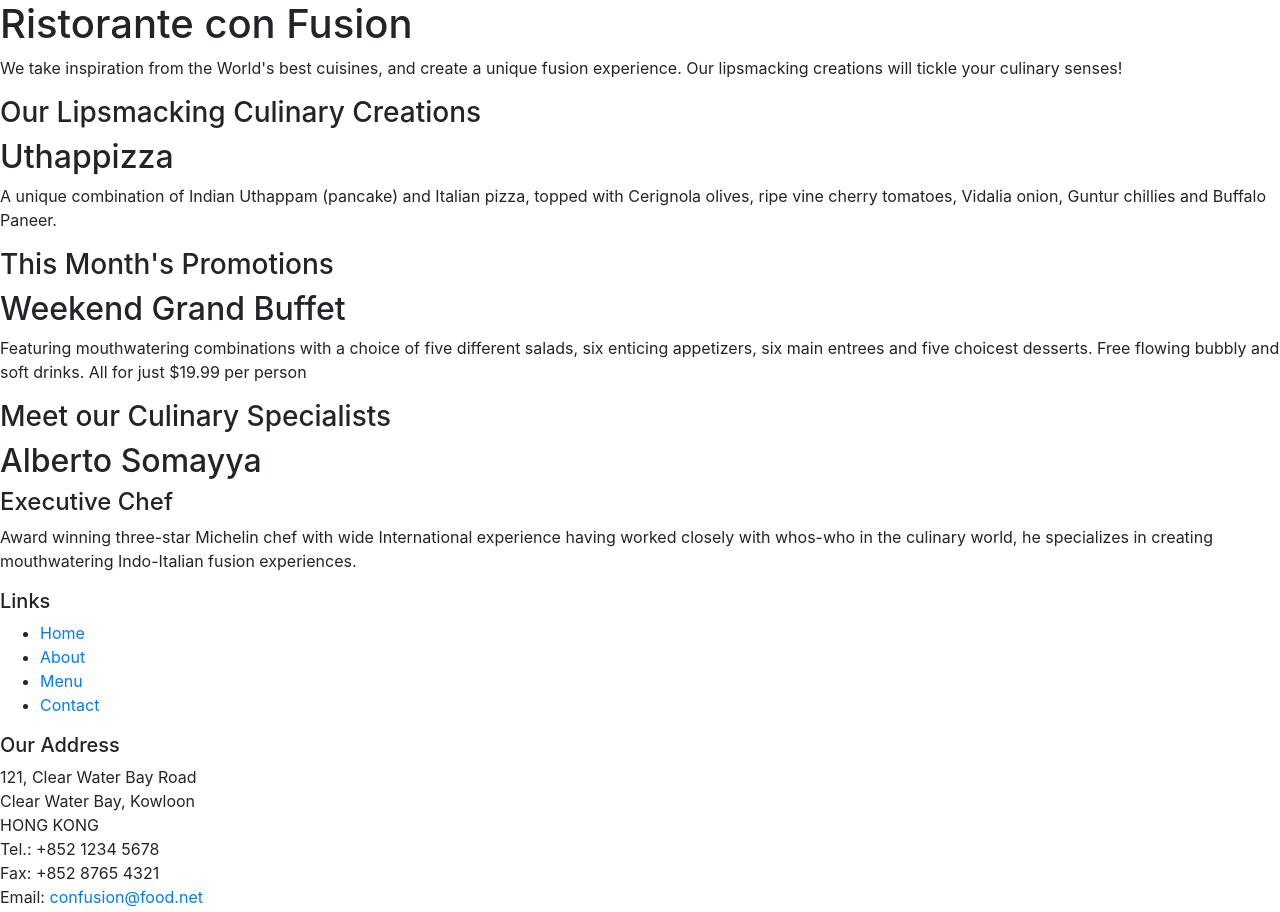
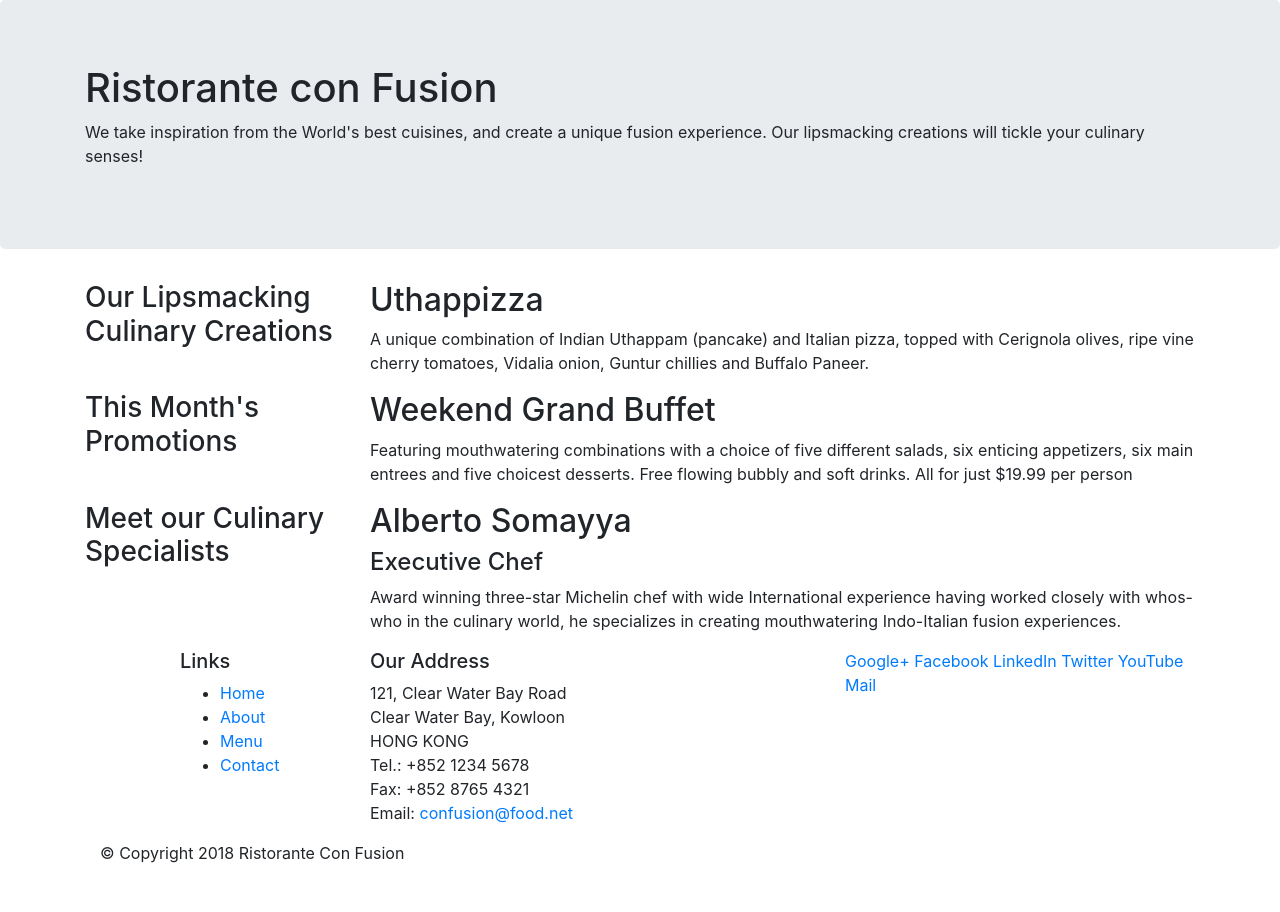
Before and after one commit to Rajesh0901-sudo/Bootstrap-learning-, a website: page index.html in a window 1280 px wide. Shown: the top 912 px of the page. After the commit the page ends 881 px from the top, so only its background shows below. Drawn offline with nearby package versions, Linux system fonts and the light colour scheme.

Commit message:
bootstrap1

```diff
--- a/index.html
+++ b/index.html
@@ -14,46 +14,46 @@
 
 <body>
 
-    <header>
-        <div>
-            <div>
-                <div>
+    <header class="jumbotron">
+        <div class="container">
+            <div class="row">
+                <div class="col-12 col-sem-6">
                     <h1>Ristorante con Fusion</h1>
                     <p>We take inspiration from the World's best cuisines, and create a unique fusion experience. Our lipsmacking creations will tickle your culinary senses!</p>
                 </div>
-                <div>
+                <div class="col-12 col-sm">
                 </div>
             </div>
         </div>
     </header>
 
-    <div>
-        <div>
-            <div>
+    <div class="container">
+        <div class="row">
+            <div class="col-12 col-sm-4 order-sm-first col-md-3">
                 <h3>Our Lipsmacking Culinary Creations</h3>
             </div>
-            <div>
+            <div class="col col-sm order-sm-last col-md">
                 <h2>Uthappizza</h2>
                 <p>A unique combination of Indian Uthappam (pancake) and Italian pizza, topped with Cerignola olives, ripe vine cherry tomatoes, Vidalia onion, Guntur chillies and Buffalo Paneer.</p>
             </div>
         </div>
 
 
-        <div>
-            <div>
+        <div class="row">
+            <div class="col-12 col-sm-4 col-md-3">
                 <h3>This Month's Promotions</h3>
             </div>
-            <div>
+            <div class="col col-sm col-md">
                 <h2>Weekend Grand Buffet</h2>
                 <p>Featuring mouthwatering combinations with a choice of five different salads, six enticing appetizers, six main entrees and five choicest desserts. Free flowing bubbly and soft drinks. All for just $19.99 per person </p>
             </div>
         </div>
 
-        <div>
-            <div>
+        <div class="row">
+            <div class="col-12 col-sm-4 col-md-3">
                 <h3>Meet our Culinary Specialists</h3>
             </div>
-            <div>
+            <div class="col col-sm col-md" >
                 <h2>Alberto Somayya</h2>
                 <h4>Executive Chef</h4>
                 <p>Award winning three-star Michelin chef with wide International experience having worked closely with whos-who in the culinary world, he specializes in creating mouthwatering Indo-Italian fusion experiences. </p>
@@ -62,9 +62,9 @@
     </div>
 
     <footer>
-        <div>
-            <div>
-                <div>
+        <div class="container">
+            <div class="row">
+                <div  class="col-4 offset-1 col-sm-2">
                     <h5>Links</h5>
                     <ul>
                         <li><a href="#">Home</a></li>
@@ -73,7 +73,7 @@
                         <li><a href="#">Contact</a></li>
                     </ul>
                 </div>
-                <div>
+                <div class="col-7 col-sm-5">
                     <h5>Our Address</h5>
                     <address>
 		              121, Clear Water Bay Road<br>
@@ -84,7 +84,7 @@
 		              Email: <a href="mailto:confusion@food.net">confusion@food.net</a>
 		           </address>
                 </div>
-                <div>
+                <div  class="col-12 col-sm-4">
                     <div>
                         <a href="http://google.com/+">Google+</a>
                         <a href="http://www.facebook.com/profile.php?id=">Facebook</a>
@@ -96,7 +96,7 @@
                 </div>
            </div>
            <div>
-                <div>
+                <div  class="col-auto">
                     <p>© Copyright 2018 Ristorante Con Fusion</p>
                 </div>
            </div>
```
